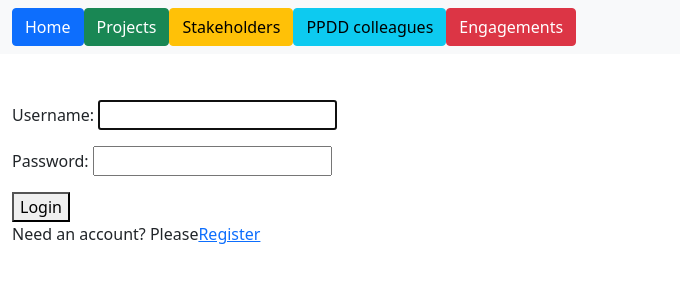
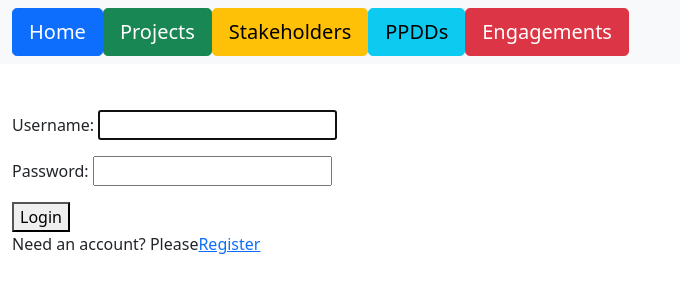
Before and after one commit to banillie/project_tracker, a Django app: a page that uses templates/navbar.html in a window 1280 px wide. Shown: the top 300 px of the page, without its empty margins (0-680 px from the left). Run offline with Django 3.2, Linux system fonts and the light colour scheme; some libraries are stand-ins or nearby versions.

Commit message:
making nav buttons large

```diff
--- a/templates/navbar.html
+++ b/templates/navbar.html
@@ -5,11 +5,11 @@
     </button>
     <div class="collapse navbar-collapse" id="navbarSupportedContent">
         <ul class="navbar-nav me-auto mb-2 mb-lg-0">
-            <li><a class="btn btn-primary" class="nav-link" href="{% url "home" %}">Home</a></li>
-            <li><a class="btn btn-success" class="nav-link" href="/projects/">Projects</a></li>
-            <li><a class="btn btn-warning" class="nav-link" href="/stakeholders/">Stakeholders</a></li>
-            <li><a class="btn btn-info" class="nav-link" href="/ppdds/">PPDD colleagues</a></li>
-            <li><a class="btn btn-danger" class="nav-link" href="/engagements/">Engagements</a></li>
+            <li><a class="btn btn-primary btn-lg" class="nav-link" href="{% url "home" %}">Home</a></li>
+            <li><a class="btn btn-success btn-lg" class="nav-link" href="/projects/">Projects</a></li>
+            <li><a class="btn btn-warning btn-lg" class="nav-link" href="/stakeholders/">Stakeholders</a></li>
+            <li><a class="btn btn-info btn-lg" class="nav-link" href="/ppdds/">PPDDs</a></li>
+            <li><a class="btn btn-danger btn-lg" class="nav-link" href="/engagements/">Engagements</a></li>
         </ul>
     {% if request.user.is_authenticated %}
         <form class="d-flex" method="POST" action="{% url 'search' %}">{% csrf_token %}
```
